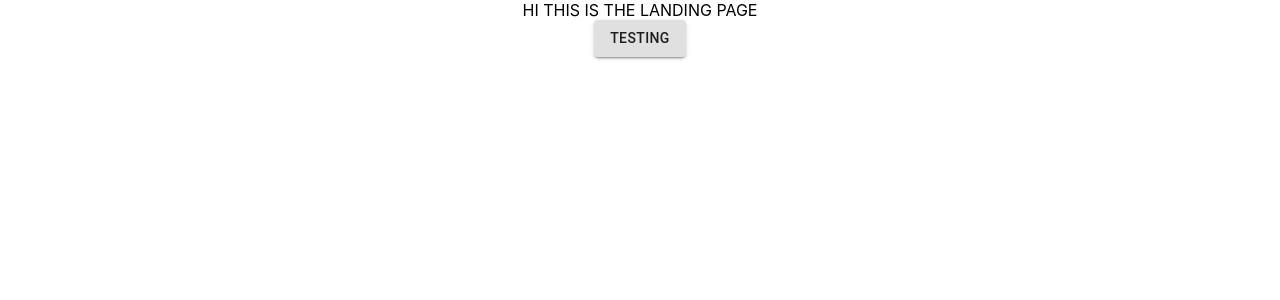
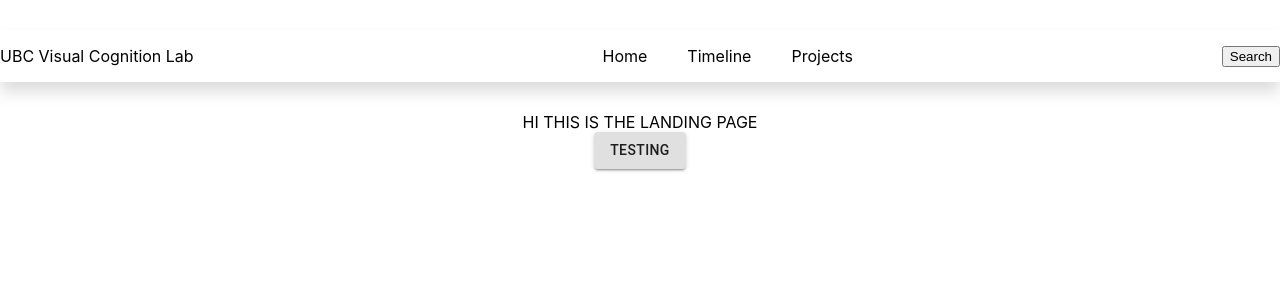
Before and after one commit to shinhs0506/VCL-content-platform, a React (Create React App) app: page / in a window 1280 px wide. Shown: the top 300 px of the page. Built offline with nearby package versions, Linux system fonts and the light colour scheme.

Commit message:
Added navbar functionality to app, added barebones styling

```diff
--- a/src/App.tsx
+++ b/src/App.tsx
@@ -5,11 +5,13 @@ import routes from "@statics/routes";
 import Timeline from "@pages/Timeline";
 import Home from "@pages/Home";
 import Project from "@pages/Project";
+import Navbar from "@components/Navbar";
 
 function App() {
   return (
     <div className="App">
       <Router>
+        <Navbar/>
         <Switch>
           <Route path={routes.TIMELINE} exact component={Timeline} />
           <Route path={routes.PROJECT.PATH} exact component={Project} />
--- /dev/null
+++ b/src/components/Navbar/Navbar.css
@@ -0,0 +1,22 @@
+.navbar-container {
+	box-sizing: border-box;
+	display: flex;
+	justify-content: space-between;
+	align-items: center;
+	margin: 30px 0%;
+	box-shadow: 0px 10px 15px #DDDDDD;
+}
+
+.nav-links {
+	list-style: none;
+}
+
+.nav-links li {
+	display: inline-block;
+	padding: 0px 20px;
+}
+
+.nav-link {
+	text-decoration: none;
+	color: black;
+}
--- a/src/components/Navbar/Navbar.tsx
+++ b/src/components/Navbar/Navbar.tsx
@@ -1,24 +1,29 @@
 import React from "react";
 import { Link } from "react-router-dom";
+import "./Navbar.css";
 
 //TODO: Refactor navbar to generic
 interface NavbarProps {}
 
 const Navbar: React.FC<NavbarProps> = () => {
   return (
+    <div className="navbar-container">
+      <p className="title">UBC Visual Cognition Lab</p>
       <nav>
-      <ul>
+        <ul className="nav-links">
           <li>
-          <Link to="/">Home</Link>
+            <Link className="nav-link" to="/">Home</Link>
           </li>
           <li>
-          <Link to="/timeline">Timeline</Link>
+            <Link className="nav-link" to="/timeline">Timeline</Link>
           </li>
           <li>
-          <Link to="/projects">Projects</Link>
+            <Link className="nav-link" to="/projects">Projects</Link>
           </li>
         </ul>
       </nav>
+      <button>Search</button>
+    </div>
   );
 };
 
```
Lines whose indentation alone changed are shown as unchanged.
